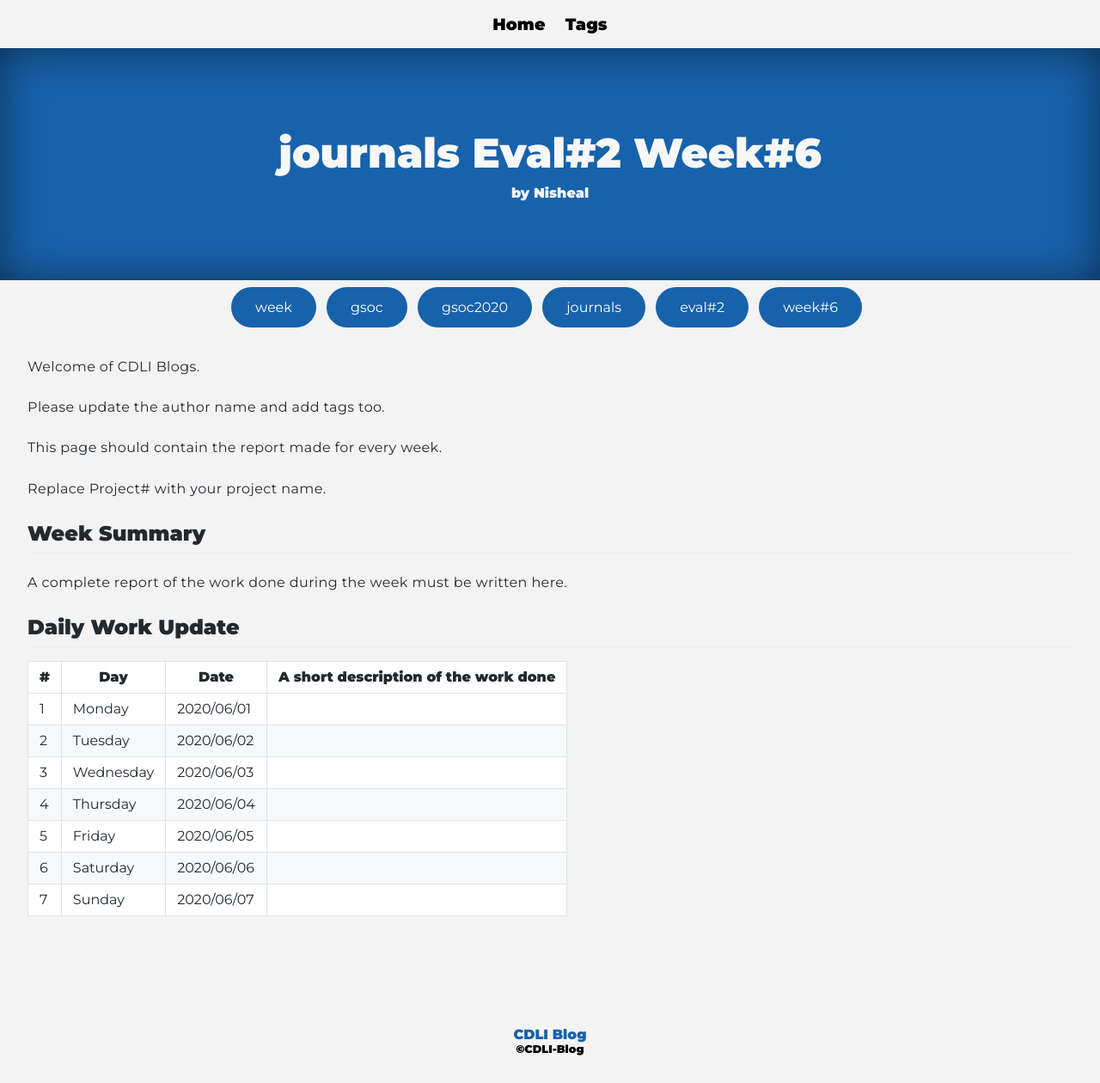
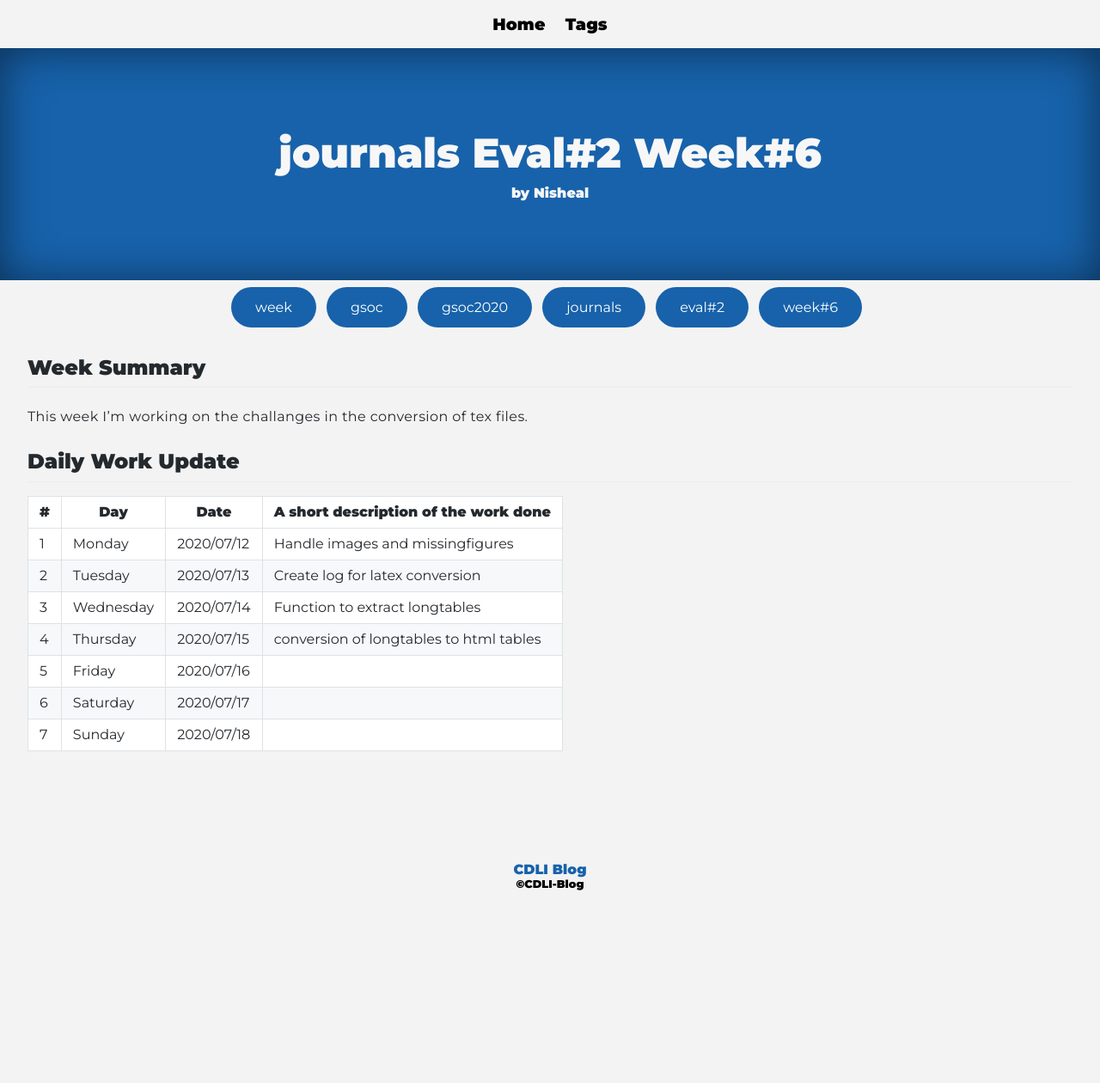
Before and after one commit to cdli-gh/blog, a Jekyll site: the page built from _blog/gsoc20/journals/posts/07_week6.md, in a window 1280 px wide. Shown: the whole page at 86% size. Built offline with Jekyll 4.4.1, drawn with Linux system fonts in a browser that asks for light colours; Markdown is read by kramdown in place of the engine named in the settings; after the commit the page ends 1068 px from its top, so only the background shows below that.

Commit message:
Update 07_week6.md

```diff
--- a/_blog/gsoc20/journals/posts/07_week6.md
+++ b/_blog/gsoc20/journals/posts/07_week6.md
@@ -4,27 +4,20 @@ title: journals Eval#2 Week#6
 author: "Nisheal"
 tags: ["week","gsoc","gsoc2020","journals","eval#2","week#6"]
 ---
-Welcome of CDLI Blogs.
-
-Please update the author name and add tags too.
-
-This page should contain the report made for every week.
-
-Replace Project# with your project name.
 
 ## Week Summary
 
-A complete report of the work done during the week must be written here.
+This week I'm working on the challanges in the conversion of tex files.
 
 
 ## Daily Work Update
 
 |\#|Day|Date|A short description of the work done|
 |---	|---	|---	|---	|
-|1   	| Monday 	|   2020/06/01	|   	|
-|2   	| Tuesday  	|   2020/06/02	|   	|
-|3   	| Wednesday  	|  2020/06/03 	|   	|
-|4   	| Thursday  	|   2020/06/04	|   	|
-|5   	| Friday  	|   2020/06/05	|   	|
-|6   	| Saturday  	|   2020/06/06	|   	|
-|7   	| Sunday  	|   2020/06/07	|   	|
+|1   	| Monday 	|   2020/07/12	|  Handle images and missingfigures 	|
+|2   	| Tuesday  	|   2020/07/13	|  Create log for latex conversion 	|
+|3   	| Wednesday  	|  2020/07/14 	|  Function to extract longtables 	|
+|4   	| Thursday  	|   2020/07/15	|   conversion of longtables to html tables	|
+|5   	| Friday  	|   2020/07/16	|   	|
+|6   	| Saturday  	|   2020/07/17	|   	|
+|7   	| Sunday  	|   2020/07/18	|   	|
```
